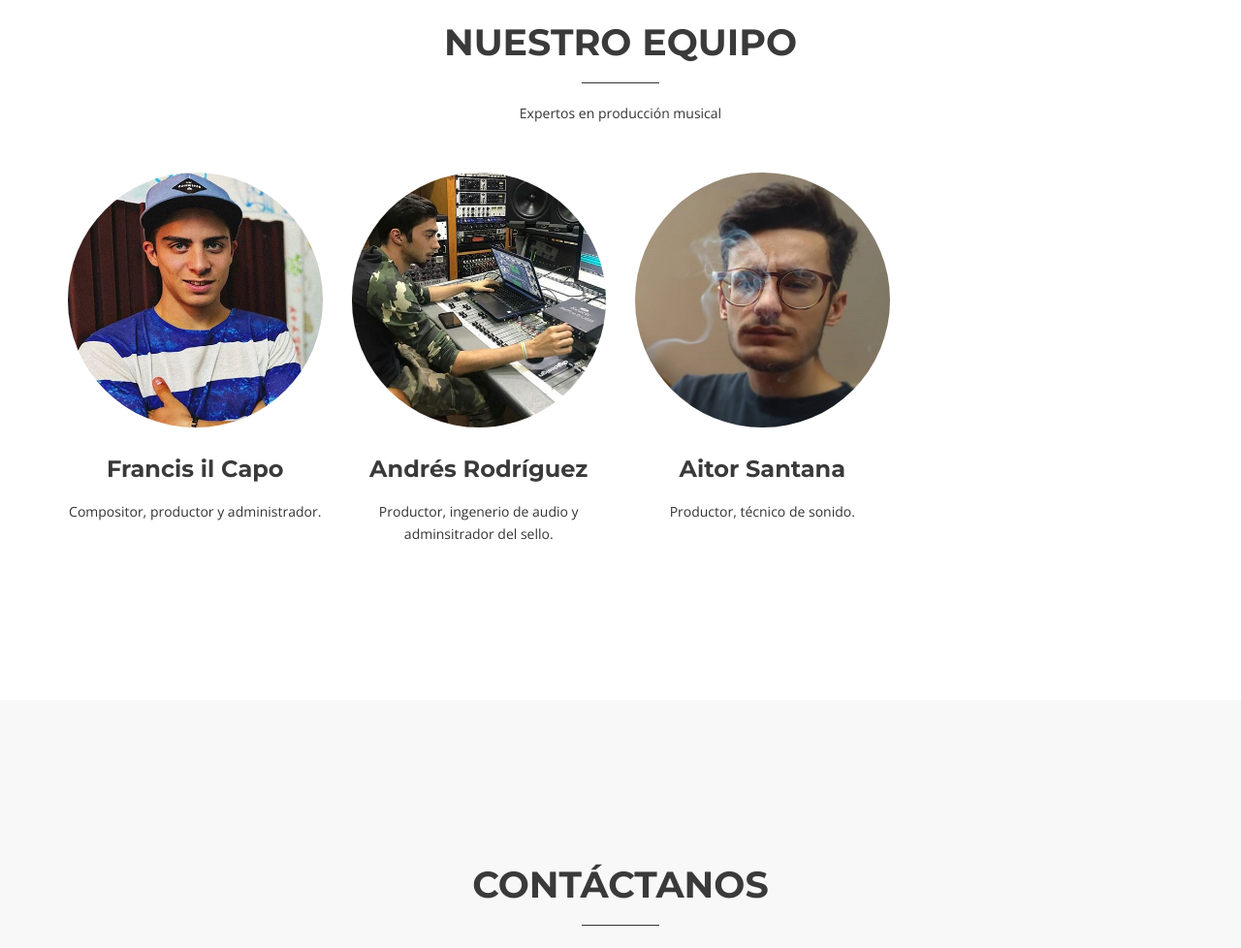
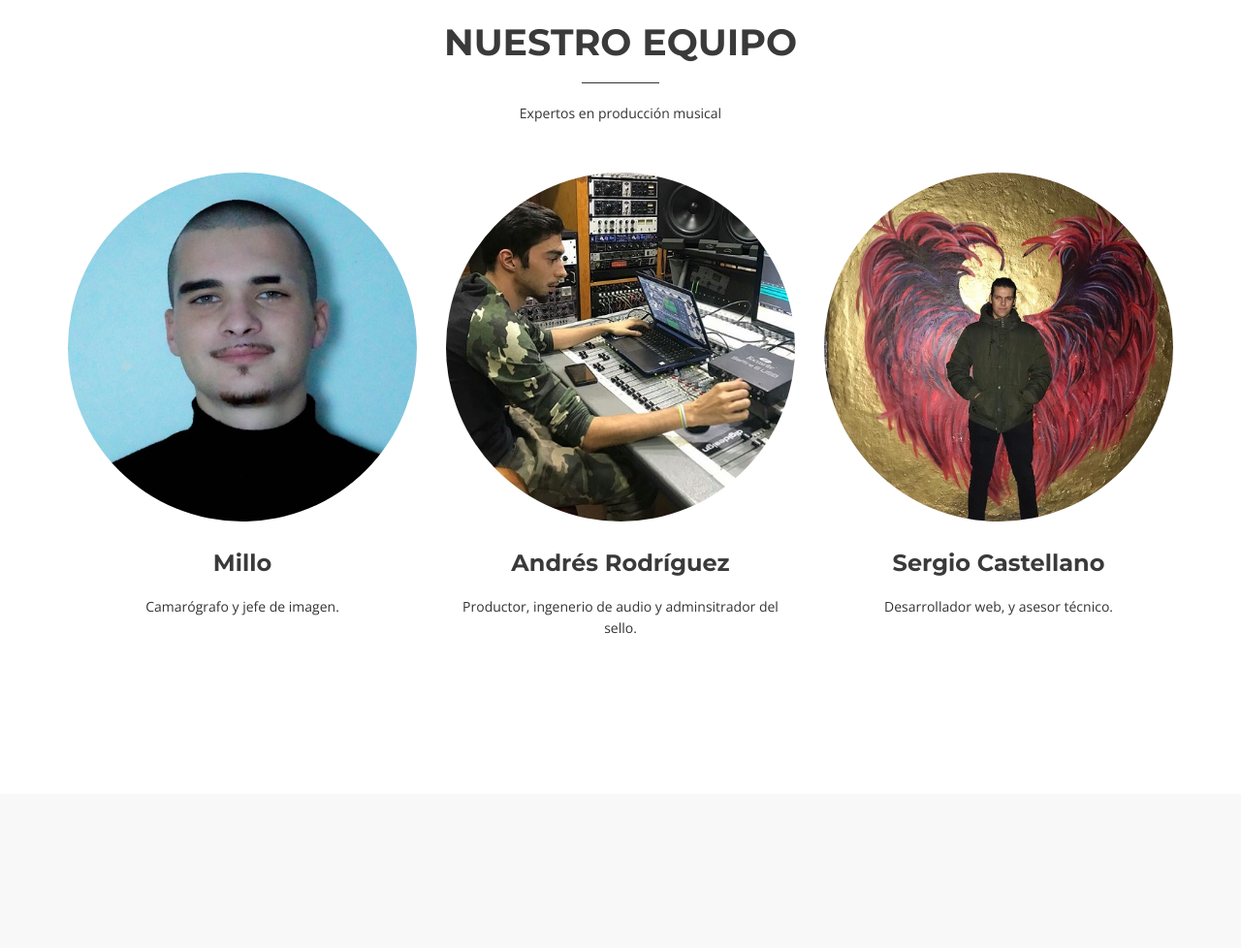
Before and after one commit to SCASTELLANO6044/Website-Mal-de-altura-records, a plain HTML site: page index.html in a window 1280 px wide. Shown: the part 6473-7451 px from the top of the page at 97% size. Drawn offline with nearby package versions, Linux system fonts and the light colour scheme; a web font is replaced by a local one.

Commit message:
Updated staff members

```diff
--- a/index.html
+++ b/index.html
@@ -430,6 +430,7 @@
         </div>
       </div>
       <div class="row">
+        <!--
         <div class="col-xs-12 col-sm-3 col-md-3 col-lg-3">
           <div class="box-team wow bounceInUp" data-wow-delay="0.1s" id="team_francis">
             <img src="img/team/1.PNG" alt="" class="img-circle img-responsive" />
@@ -437,67 +438,29 @@
             <p>Compositor, productor y administrador.</p>
           </div>
         </div>
-        <div class="col-xs-12 col-sm-3 col-md-3 col-lg-3" data-wow-delay="0.3s" id="team_andres">
+        -->
+        <div class="col-xs-12 col-sm-3 col-md-3 col-lg-4" data-wow-delay="0.9s" id="team_millo">
+          <div class="box-team wow bounceInUp">
+            <img src="img/team/millo.jpg" alt="" class="img-circle img-responsive" />
+            <h4>Millo</h4>
+            <p>Camarógrafo y jefe de imagen.</p>
+          </div>
+        </div>
+        <div class="col-xs-12 col-sm-3 col-md-3 col-lg-4" data-wow-delay="0.3s" id="team_andres">
           <div class="box-team wow bounceInUp">
             <img src="img/team/Andres.jpg" alt="" class="img-circle img-responsive" />
             <h4>Andrés Rodríguez</h4>
             <p>Productor, ingenerio de audio y adminsitrador del sello.  </p>
           </div>
         </div>
-        <div class="col-xs-12 col-sm-3 col-md-3 col-lg-3" data-wow-delay="0.5s" id="team_aitor">
-          <div class="box-team wow bounceInUp">
-            <img src="img/team/3.jpg" alt="" class="img-circle img-responsive" />
-            <h4>Aitor Santana</h4>
-            <p>Productor, técnico de sonido.</p>
-          </div>
-        </div>
-        <!--
-        <div class="col-xs-12 col-sm-3 col-md-3 col-lg-3" data-wow-delay="0.5s" id="team_aythami">
-          <div class="box-team wow bounceInUp">
-            <img src="img/team/martes13x.jpg" alt="" class="img-circle img-responsive" />
-            <h4>Martes13x</h4>
-            <p>Productor, técnico de sonido.</p>
-          </div>
-        </div>
-        -->
-      </div>
-      <!--
-      <div class="row">
-
-        <div class="col-xs-12 col-sm-3 col-md-3 col-lg-3" data-wow-delay="0.7s" id="team_oniro">
-          <div class="box-team wow bounceInUp">
-            <img src="img/team/OniroMusic.jpg" alt="" class="img-circle img-responsive" />
-            <h4>Oniro Music</h4>
-            <p>Ingeniero de mastering y productor musical.</p>
-          </div>
-        </div>
-
-        <div class="col-xs-12 col-sm-3 col-md-3 col-lg-3" data-wow-delay="0.9s" id="team_millo">
-          <div class="box-team wow bounceInUp">
-            <img src="img/team/millo.jpg" alt="" class="img-circle img-responsive" />
-            <h4>Millo</h4>
-            <p>Camarógrafo y jefe de imagen.</p>
-          </div>
-        </div>
-
-        <div class="col-xs-12 col-sm-3 col-md-3 col-lg-3" data-wow-delay="0.9s" id="team_corvus">
-          <div class="box-team wow bounceInUp">
-            <img src="img/team/corvus1.jpg" alt="" class="img-circle img-responsive" />
-            <h4>Corvus</h4>
-            <p>Asistente de imagen.</p>
-          </div>
-        </div>
-
-        <div class="col-xs-12 col-sm-3 col-md-3 col-lg-3" data-wow-delay="1.1s" id="team_sergio">
+        <div class="col-xs-12 col-sm-3 col-md-3 col-lg-4" data-wow-delay="1.1s" id="team_sergio">
           <div class="box-team wow bounceInUp">
             <img src="img/team/4.jpg" alt="" class="img-circle img-responsive" />
             <h4>Sergio Castellano</h4>
             <p>Desarrollador web, y asesor técnico.</p>
           </div>
         </div>
-
       </div>
-      -->
     </div>
   </section>
 
```
